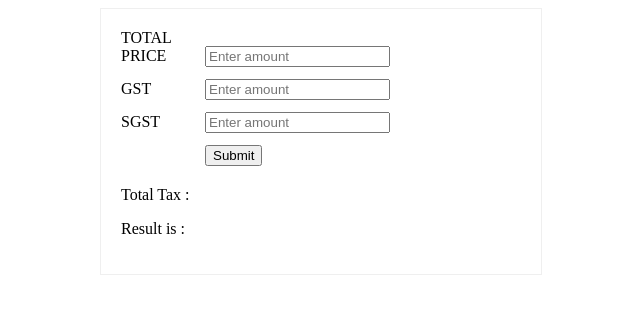
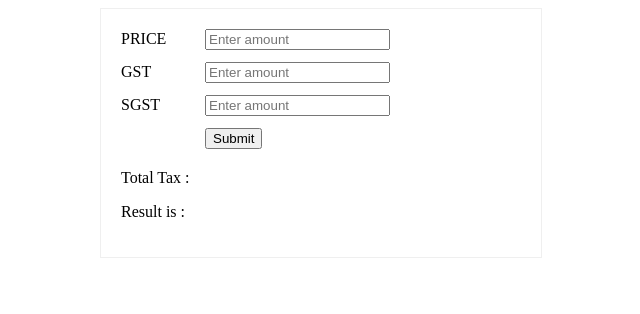
Before and after one commit to Shivaram18/ANGULAR, a plain HTML site: page index.html in a window 1280 px wide. Shown: the whole page, without its empty margins (319-959 px from the left). Drawn offline with Linux system fonts and the light colour scheme.

Commit message:
Add files via upload

```diff
--- a/index.html
+++ b/index.html
@@ -10,7 +10,7 @@
     <section class="form-total-amount" style="border:1px solid #efefef; width:400px; padding:20px; margin:0 auto;">
 
         <div class="amount" style="margin-bottom:12px;">
-            <label for="Amount" style="width:80px; display:inline-block;">TOTAL PRICE</label>
+            <label for="Amount" style="width:80px; display:inline-block;">PRICE</label>
             <input type="text" placeholder="Enter amount" id="amount">
         </div>
         <div class="amount"  style="margin-bottom:12px;">
```
